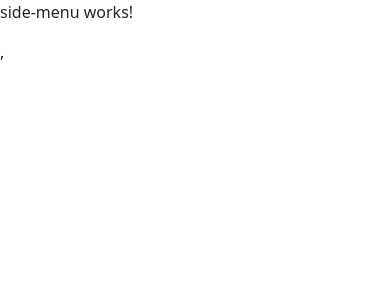
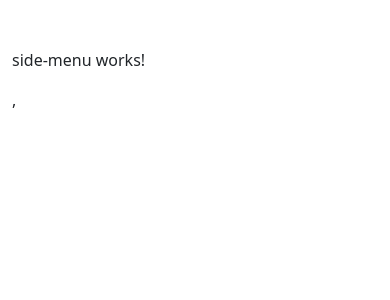
Before and after one commit to Antonio-Borrero/Angular-reactive-forms-app, an Angular app: page / in a window 390 px wide. Shown: the top 300 px of the page. Built offline with nearby package versions, Linux system fonts and the light colour scheme.

Commit message:
style: add some global styles

```diff
--- a/src/app/app.html
+++ b/src/app/app.html
@@ -1,2 +1,8 @@
-<app-side-menu />
-<router-outlet />
+<div class="row mt-5">
+    <div class="col">
+        <router-outlet />
+    </div>
+    <div class="col-12 col-sm-4">
+        <app-side-menu />
+    </div>
+</div>
--- a/src/index.html
+++ b/src/index.html
@@ -13,7 +13,7 @@
       crossorigin="anonymous"
     />
   </head>
-  <body>
+  <body class="container">
     <app-root></app-root>
   </body>
 </html>
```
